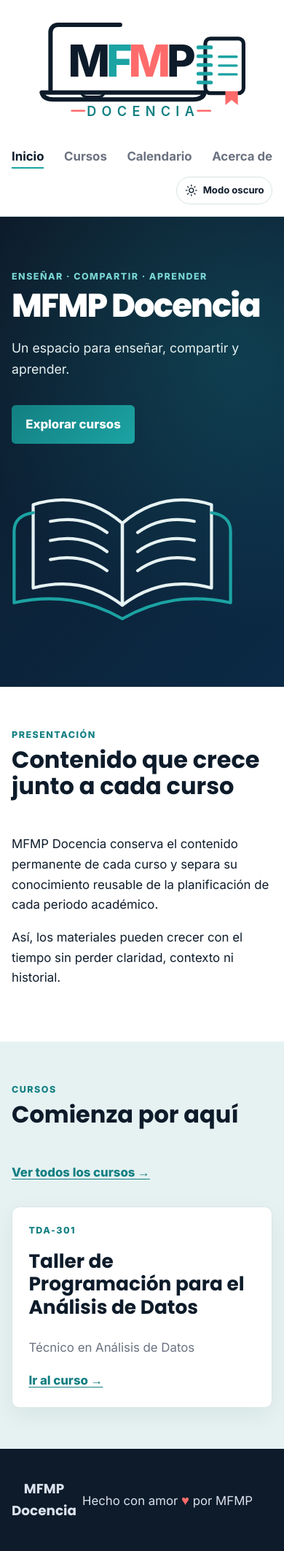
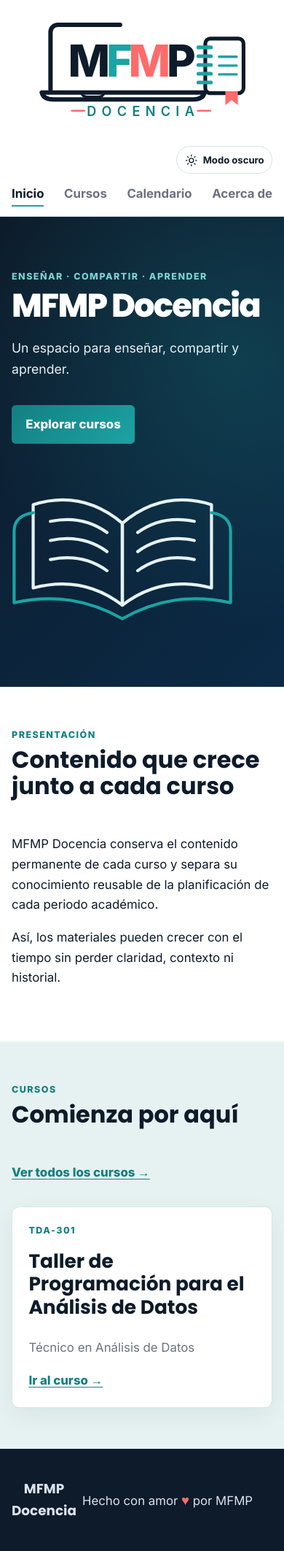
Before and after one commit to mfmp-docencia/mfmp-docencia.github.io, a Jekyll site: the page built from index.md, in a window 390 px wide. Shown: the whole page at 73% size. Built offline with Jekyll 4.4.1, drawn with Linux system fonts in a browser that asks for light colours.

Commit message:
fix: correct mobile theme controls and footer

```diff
--- a/_config.yml
+++ b/_config.yml
@@ -2,6 +2,7 @@ title: MFMP Docencia
 description: Un espacio para enseñar, compartir y aprender
 lang: es
 timezone: America/Santiago
+asset_version: 20260722-2
 
 markdown: kramdown
 permalink: pretty
--- a/_includes/header.html
+++ b/_includes/header.html
@@ -7,7 +7,8 @@
       {% assign brand_url = '/' %}
     {% endif %}
     <a class="site-brand" href="{{ brand_url | relative_url }}" aria-label="{{ site.title }}, inicio">
-      <img src="{{ '/assets/images/mfmp-docencia-logo.svg' | relative_url }}" alt="" width="152" height="65">
+      <img class="site-logo site-logo--light" src="{{ '/assets/images/mfmp-docencia-logo.svg' | relative_url }}" alt="" width="152" height="65">
+      <img class="site-logo site-logo--dark" src="{{ '/assets/images/mfmp-docencia-logo-dark.svg' | relative_url }}" alt="" width="152" height="65">
     </a>
     <div class="header-actions">
       <nav aria-label="{% if page.course_id %}Navegación del curso{% else %}Navegación principal{% endif %}">
--- a/_layouts/default.html
+++ b/_layouts/default.html
@@ -19,8 +19,8 @@
       }
     }());
   </script>
-  <link rel="stylesheet" href="{{ '/assets/css/main.css' | relative_url }}">
-  <script src="{{ '/assets/js/theme.js' | relative_url }}" defer></script>
+  <link rel="stylesheet" href="{{ '/assets/css/main.css' | relative_url }}?v={{ site.asset_version }}">
+  <script src="{{ '/assets/js/theme.js' | relative_url }}?v={{ site.asset_version }}" defer></script>
 </head>
 <body>
   {% include header.html %}
--- a/assets/css/main.css
+++ b/assets/css/main.css
@@ -84,11 +84,10 @@ a { color: inherit; }
   height: auto;
 }
 
-[data-theme="dark"] .site-brand {
-  padding: .2rem .35rem;
-  border-radius: .35rem;
-  background: white;
-}
+.site-brand .site-logo--dark { display: none; }
+
+[data-theme="dark"] .site-brand .site-logo--light { display: none; }
+[data-theme="dark"] .site-brand .site-logo--dark { display: block; }
 
 .header-actions {
   display: flex;
@@ -456,7 +455,10 @@ h2 {
   }
   .header-actions nav { width: 100%; }
   .site-nav { width: 100%; justify-content: space-between; }
-  .theme-toggle { align-self: flex-end; }
+  .theme-toggle {
+    order: -1;
+    align-self: flex-end;
+  }
   .intro-grid { grid-template-columns: 1fr; gap: 1rem; }
   .hero-grid { grid-template-columns: 1fr; }
   .hero-illustration { max-width: 19rem; }
```
Also changed, not shown: assets/images/mfmp-docencia-logo-dark.svg (added).
